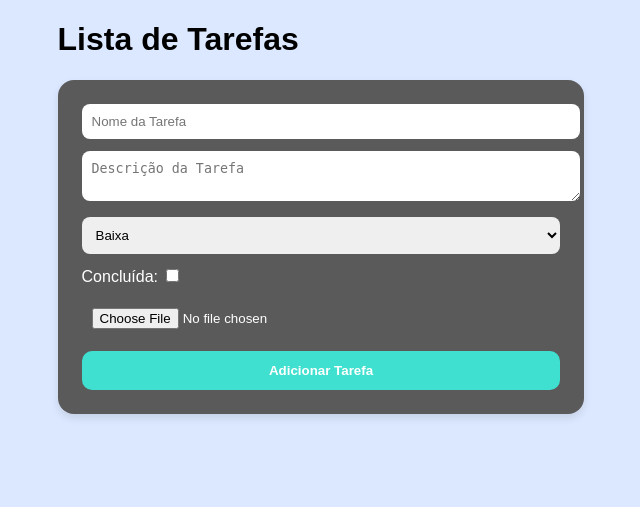
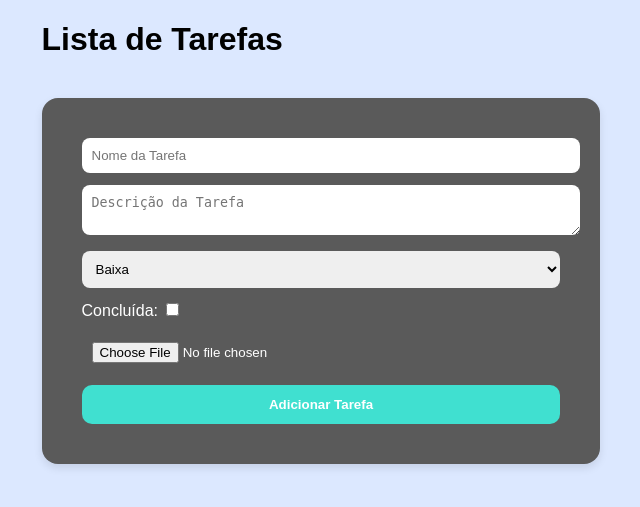
Before and after one commit to avmoonlight/to_do, a Flask app: page /tarefas in a window 1280 px wide. Shown: the top 507 px of the page, without its empty margins (319-959 px from the left). Run offline with Flask 3, Linux system fonts and the light colour scheme; data that the repository does not hold is empty.

```diff
--- a/static/styles/tarefas.css
+++ b/static/styles/tarefas.css
@@ -24,7 +24,7 @@ body {
 .formulario-tarefa {
     background-color: #5a5a5a;
     border-radius: 16px;
-    padding: 24px;
+    padding: 40px;
     color: white;
     box-shadow: 0 4px 8px rgba(0,0,0,0.1);
     margin-bottom: 40px;
--- a/templates/tarefas.html
+++ b/templates/tarefas.html
@@ -11,8 +11,7 @@
 <body >
     <div>
         <header> <h1>Lista de Tarefas</h1></header>
-
-
+        <br>
         <!-- Formulário -->
         <form action="/tarefas" method="POST" enctype="multipart/form-data" class="formulario-tarefa">
             <input type="text" name="nome" placeholder="Nome da Tarefa" class="campo" required>
```
